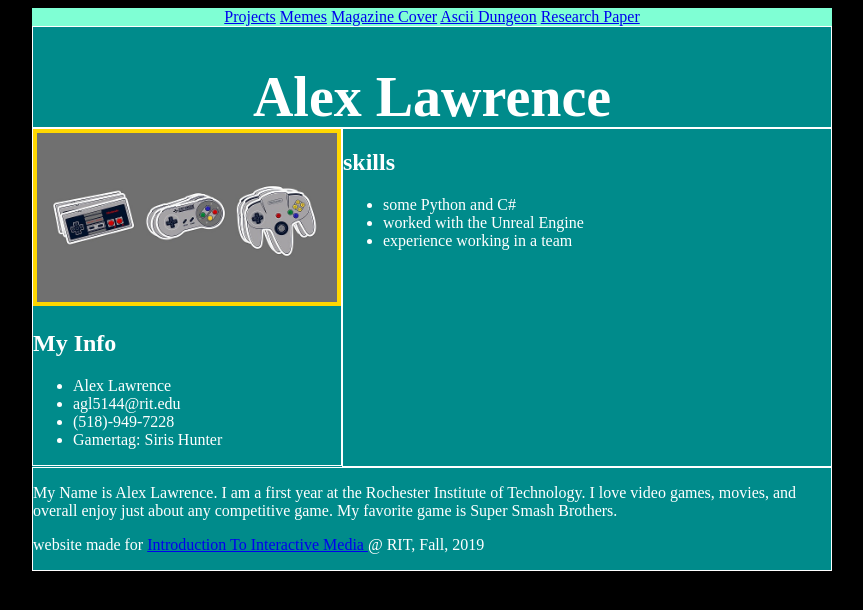
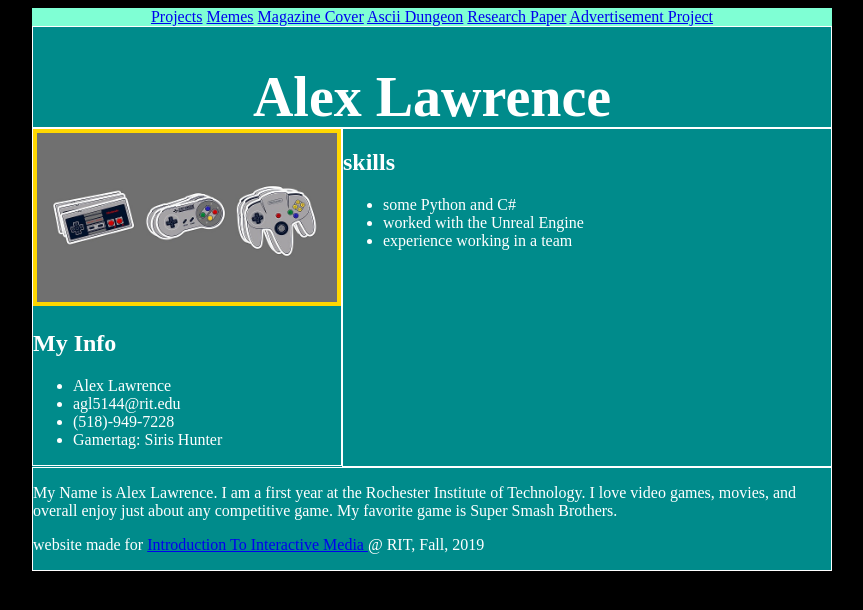
Before and after one commit to Siris-Alex/igme-website, a plain HTML site: page index.html in a window 1280 px wide. Shown: the whole page, without its empty margins (208-1071 px from the left). Drawn offline with Linux system fonts and the light colour scheme.

Commit message:
Update index.html

```diff
--- a/index.html
+++ b/index.html
@@ -14,6 +14,7 @@
         <a href="Project1.html">Magazine Cover</a>
         <a href="Project2.html">Ascii Dungeon</a>
         <a href="Project3.html">Research Paper</a>
+        <a href="advertisement.html">Advertisement Project</a>
         </div>
         <div id="container">
             <header>
```
